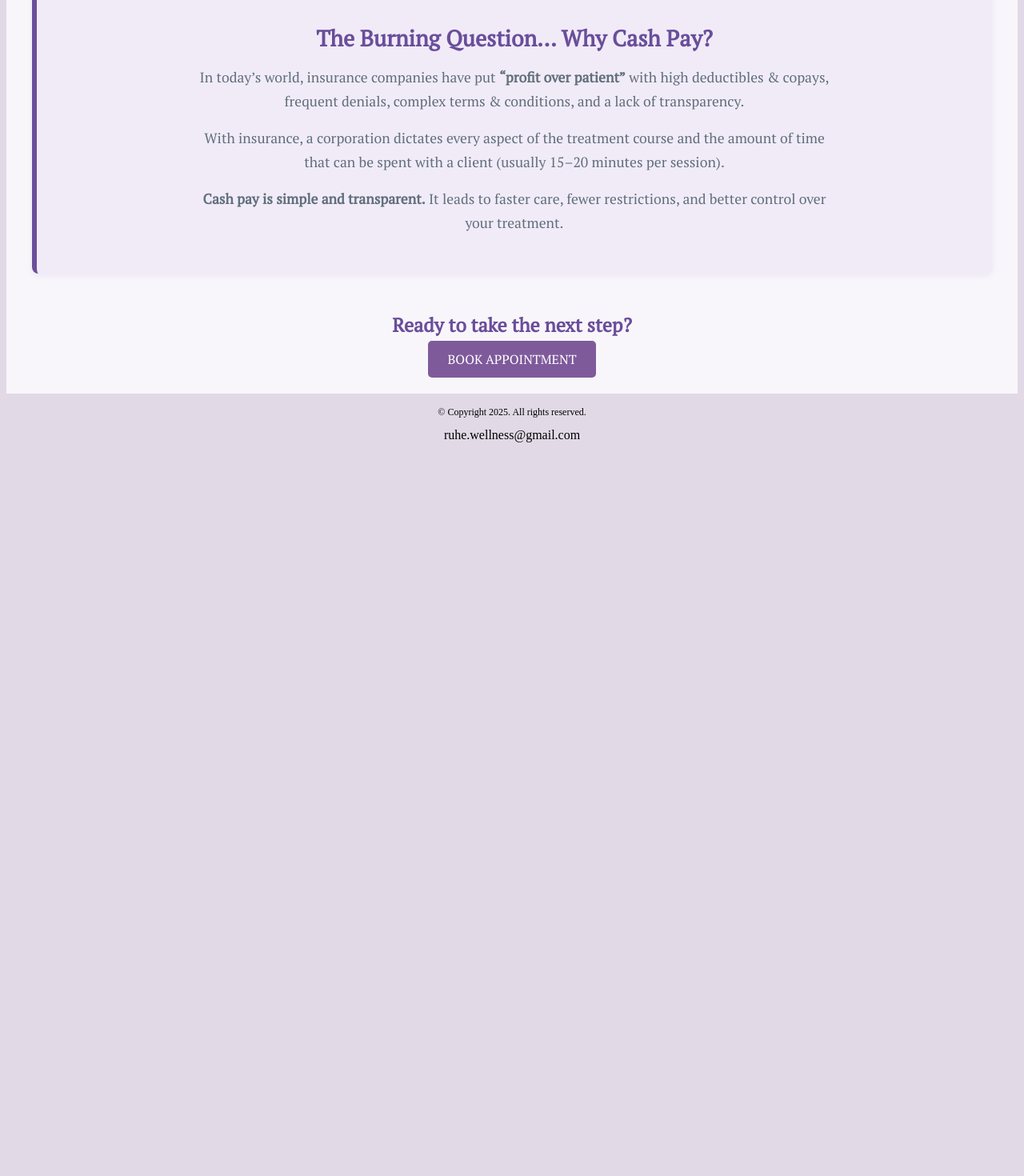
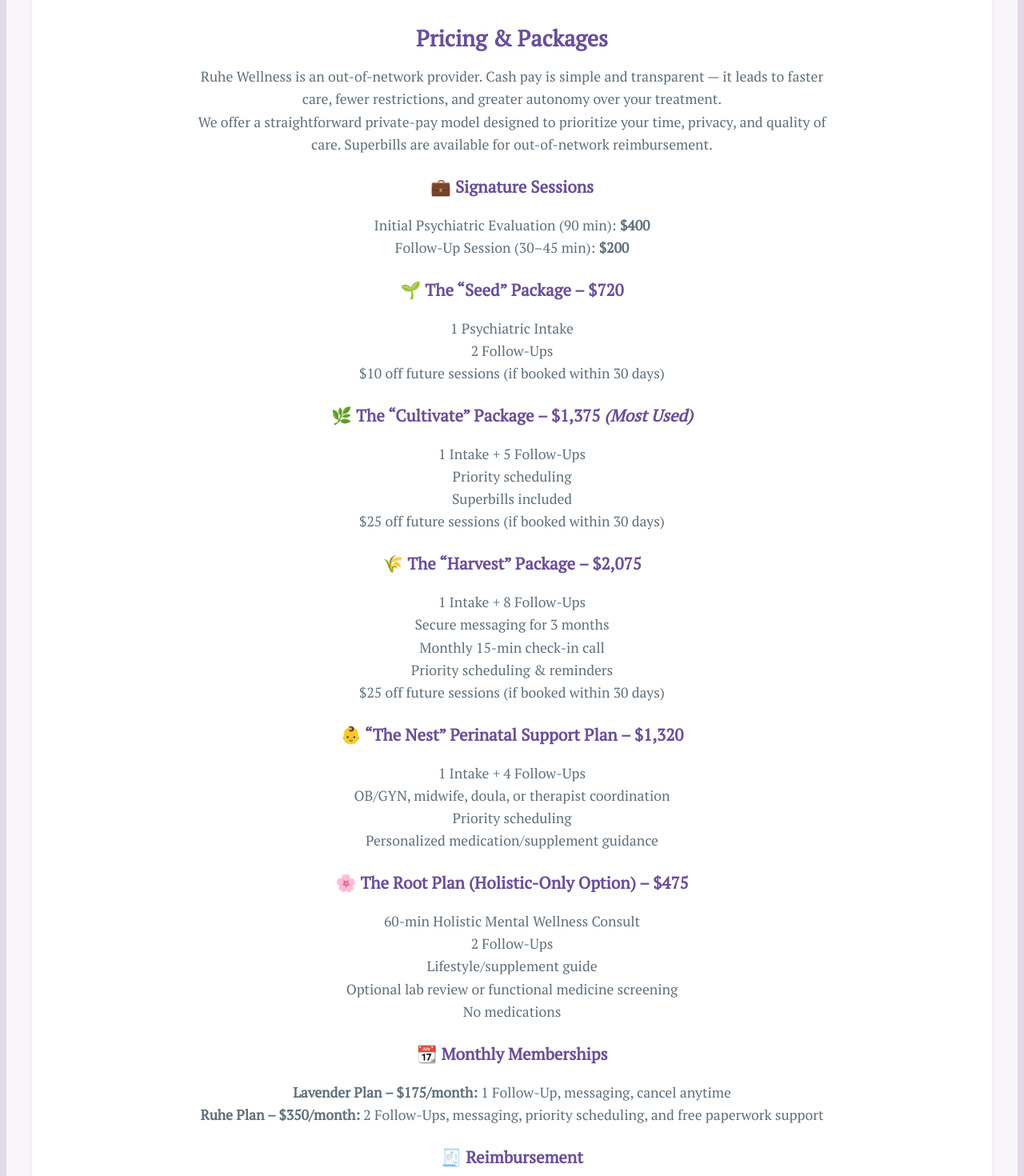
Before and after one commit to jacobstonelake/ruhewellness.com, a React app in the folder frontend/: page /services in a window 1280 px wide. Shown: the part 1480-2950 px from the top of the page at 80% size. Before the commit the page ends 2033 px from the top, so only its background shows below. Built offline with nearby package versions, Linux system fonts and the light colour scheme; no server answers; a web font is replaced by a local one.

Commit message:
Update Home page content and layout

```diff
--- a/frontend/src/pages/Services.css
+++ b/frontend/src/pages/Services.css
@@ -61,6 +61,20 @@
   color: #606f7b;
   line-height: 1.5;
 }
+
+.pricing-packages h3 {
+  font-size: 1.3rem;
+  color: #6A4E9A;
+  margin-top: 1.5rem;
+}
+
+.pricing-packages p {
+  font-size: 1.05rem;
+  color: #606f7b;
+  margin-bottom: 1rem;
+  line-height: 1.6;
+}
+
 
 /* Alternate card background */
 .service-card:nth-child(odd) {
--- a/frontend/src/pages/Services.js
+++ b/frontend/src/pages/Services.js
@@ -1,9 +1,16 @@
 import React from 'react';
 import './Services.css';
-import { FaUserMd, FaVenus, FaCalendarAlt, FaLaptopMedical, FaPills } from 'react-icons/fa';
+import {
+  FaUserMd,
+  FaVenus,
+  FaCalendarAlt,
+  FaLaptopMedical,
+  FaPills
+} from 'react-icons/fa';
 
 const Services = () => (
   <main className="services">
+
     {/* Intro */}
     <section className="services-intro">
       <p>
@@ -33,7 +40,7 @@ const Services = () => (
       </div>
     </section>
 
-    {/* Appointments Section */}
+    {/* Appointments */}
     <section className="services-detail">
       <FaLaptopMedical size={28} color="#6A4E9A" />
       <h2>Appointments</h2>
@@ -42,7 +49,6 @@ const Services = () => (
         Whether you're at home, at work, or on the go, quality care is always within reach.
       </p>
     </section>
-
 
     {/* Medication Management */}
     <section className="services-detail">
@@ -53,12 +59,10 @@ const Services = () => (
       </p>
     </section>
 
-    {/* Expertise Section */}
+    {/* Expertise */}
     <section className="expertise">
       <h2>Expertise</h2>
-      <p>
-        Evidence-based treatment is available for a wide range of mental health conditions, including:
-      </p>
+      <p>Evidence-based treatment is available for a wide range of mental health conditions, including:</p>
       <ul className="expertise-list">
         <li>ADHD</li>
         <li>Anxiety</li>
@@ -69,20 +73,70 @@ const Services = () => (
       </ul>
     </section>
 
-    {/* Cash Pay Explanation */}
-    <section className="services-detail cash-pay">
-      <h2>The Burning Question… Why Cash Pay?</h2>
+    {/* Pricing & Packages */}
+    <section className="services-detail pricing-packages">
+      <h2>Pricing & Packages</h2>
+
+      <p>Ruhe Wellness is an out-of-network provider. Cash pay is simple and transparent — it leads to faster care, fewer restrictions, and greater autonomy over your treatment.</p>
+      <p>We offer a straightforward private-pay model designed to prioritize your time, privacy, and quality of care. Superbills are available for out-of-network reimbursement.</p>
+
+      <h3>💼 Signature Sessions</h3>
+      <p>Initial Psychiatric Evaluation (90 min): <strong>$400</strong><br />
+         Follow-Up Session (30–45 min): <strong>$200</strong></p>
+
+      <h3>🌱 The “Seed” Package – $720</h3>
       <p>
-        In today’s world, insurance companies have put <strong>“profit over patient”</strong> with high deductibles &amp; copays, frequent denials, complex terms &amp; conditions, and a lack of transparency.
+        1 Psychiatric Intake<br />
+        2 Follow-Ups<br />
+        $10 off future sessions (if booked within 30 days)
       </p>
+
+      <h3>🌿 The “Cultivate” Package – $1,375 <em>(Most Used)</em></h3>
       <p>
-        With insurance, a corporation dictates every aspect of the treatment course and the amount of time that can be spent with a client (usually 15–20 minutes per session).
+        1 Intake + 5 Follow-Ups<br />
+        Priority scheduling<br />
+        Superbills included<br />
+        $25 off future sessions (if booked within 30 days)
       </p>
+
+      <h3>🌾 The “Harvest” Package – $2,075</h3>
       <p>
-        <strong>Cash pay is simple and transparent.</strong> It leads to faster care, fewer restrictions, and better control over your treatment.
+        1 Intake + 8 Follow-Ups<br />
+        Secure messaging for 3 months<br />
+        Monthly 15-min check-in call<br />
+        Priority scheduling & reminders<br />
+        $25 off future sessions (if booked within 30 days)
       </p>
+
+      <h3>👶 “The Nest” Perinatal Support Plan – $1,320</h3>
+      <p>
+        1 Intake + 4 Follow-Ups<br />
+        OB/GYN, midwife, doula, or therapist coordination<br />
+        Priority scheduling<br />
+        Personalized medication/supplement guidance
+      </p>
+
+      <h3>🌸 The Root Plan (Holistic-Only Option) – $475</h3>
+      <p>
+        60-min Holistic Mental Wellness Consult<br />
+        2 Follow-Ups<br />
+        Lifestyle/supplement guide<br />
+        Optional lab review or functional medicine screening<br />
+        No medications
+      </p>
+
+      <h3>📆 Monthly Memberships</h3>
+      <p>
+        <strong>Lavender Plan – $175/month:</strong> 1 Follow-Up, messaging, cancel anytime<br />
+        <strong>Ruhe Plan – $350/month:</strong> 2 Follow-Ups, messaging, priority scheduling, and free paperwork support
+      </p>
+
+      <h3>🧾 Reimbursement</h3>
+      <p>We are out-of-network, but many PPO plans offer reimbursement. Superbills are provided if eligible.</p>
+
+      <h3>💡 Sliding Scale</h3>
+      <p>A few reduced-fee spots are reserved for maternity clients, students, and others experiencing hardship — just ask during your intro call.</p>
     </section>
-
 
     {/* CTA */}
     <section className="cta-bottom">
@@ -96,6 +150,11 @@ const Services = () => (
         Book Appointment
       </a>
     </section>
+
+    {/*
+    // Optional: Add FAQ Section here if desired
+    */}
+
   </main>
 );
 
```
